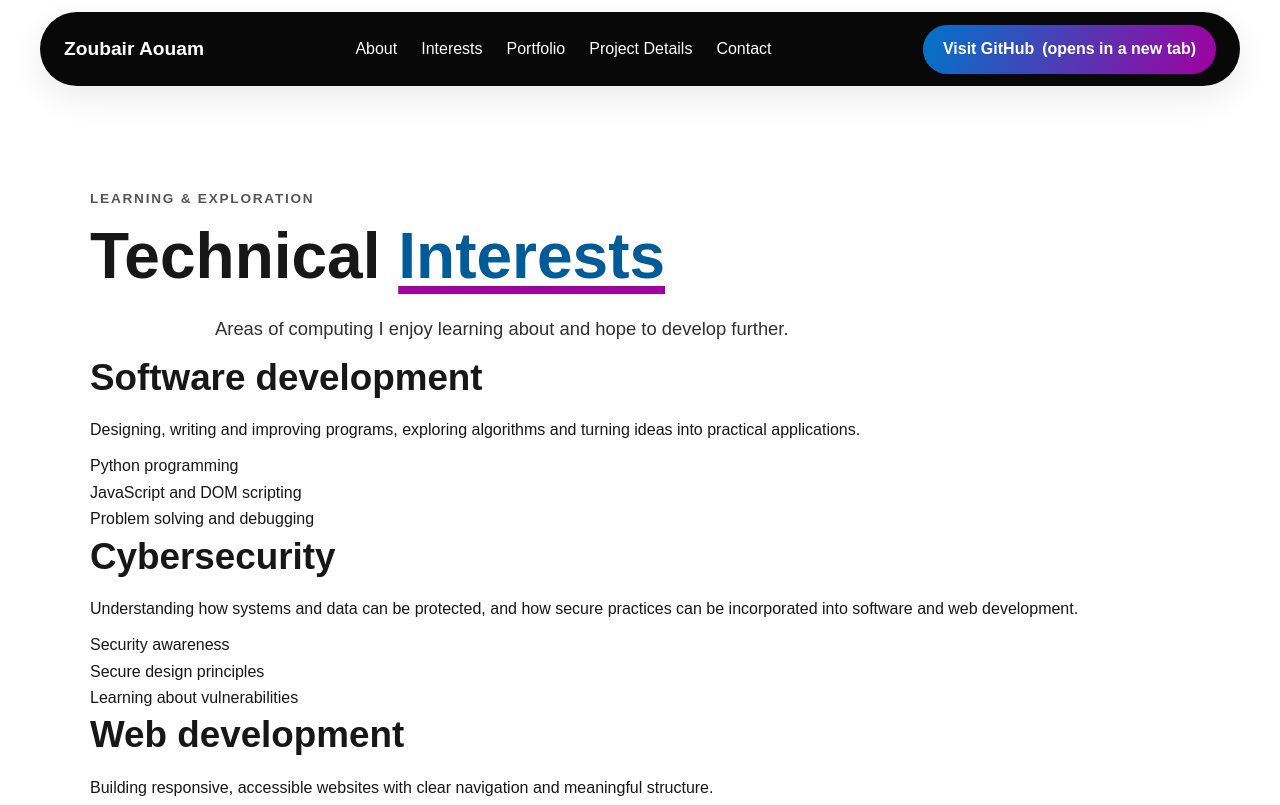
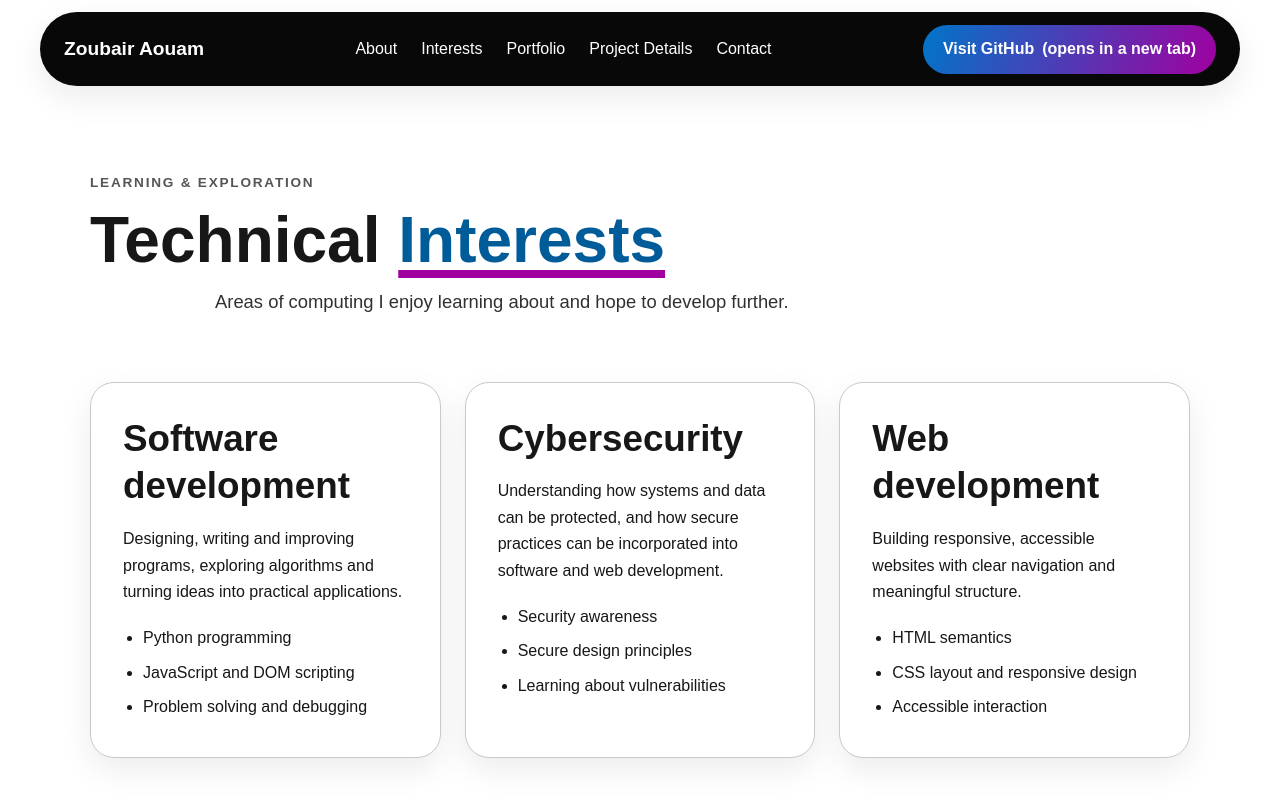
Before and after one commit to zoubairaouam/Assignment-1, a plain HTML site: page Portfolip website/interests.html in a window 1280 px wide. Shown: the top 805 px of the page. Drawn offline with Linux system fonts and the light colour scheme.

Commit message:
Added the styling for the card grids and page contents.

```diff
--- a/Portfolip website/style.css
+++ b/Portfolip website/style.css
@@ -271,3 +271,31 @@ p{
     margin:2rem 0;
     border-radius:.5rem
 }
+
+.page-content{
+    padding-top:4rem
+}
+
+.page-content>h1{
+    margin-bottom:.5rem
+}
+
+.cards-grid{
+    display:grid;grid-template-columns:repeat(auto-fit,minmax(min(100%,280px),1fr));
+    gap:1.5rem;margin-top:2.5rem
+}
+
+.card{
+    border:1px solid var(--border);border-radius:var(--radius);padding:2rem;
+    background:#fff;box-shadow:var(--shadow);
+    margin:1.5rem 0
+}
+
+.card ul{
+    list-style:disc;
+    margin:1rem 0 0 1.25rem
+}
+
+.card li{
+    padding:.25rem 0
+}
```
